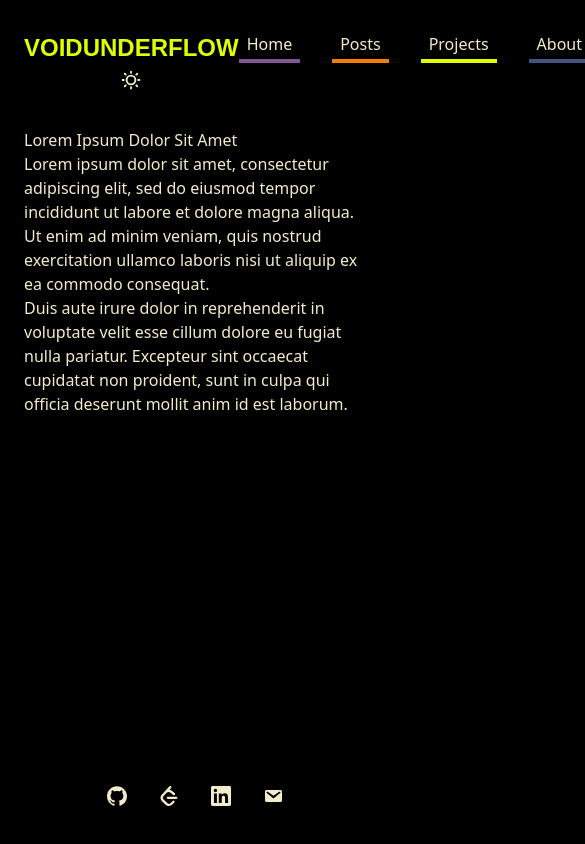
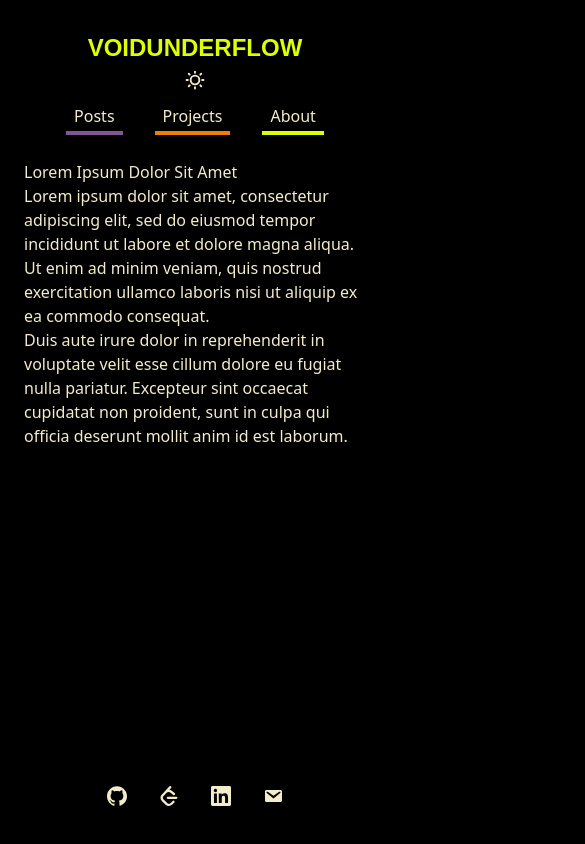
Before and after one commit to MihaiAC/blog-site-placeholder-name, a Next.js app: page / in a window 390 px wide. Shown: the whole page, 585 px wide, since content can reach past the window. Built offline with nearby package versions, Linux system fonts and the light colour scheme; a web font is replaced by a local one.

Commit message:
Make Header responsive.

```diff
--- a/components/Header.tsx
+++ b/components/Header.tsx
@@ -9,8 +9,11 @@ interface HeaderProps {
 export default function Header({ className }: HeaderProps) {
   return (
     <header className={className}>
-      <nav className="flex justify-between">
-        <div className="flex flex-col items-center">
+      <nav className="flex flex-col gap-2 lg:flex-row lg:justify-between">
+        <div
+          className="flex flex-col md:flex-row md:gap-8 items-center lg:flex-col
+            lg:gap-0"
+        >
           <Link href="/">
             <p className="font-logo text-tertiary text-2xl font-bold">
               VOIDUNDERFLOW
@@ -18,24 +21,22 @@ export default function Header({ className }: HeaderProps) {
           </Link>
           <ThemeToggle />
         </div>
-        <ul className="flex gap-8">
+        <ul
+          className="flex w-full gap-8 justify-center md:justify-start
+            lg:justify-end"
+        >
           <li>
-            <NavLink href="/" color="primary">
-              Home
-            </NavLink>
-          </li>
-          <li>
-            <NavLink href="/posts" color="secondary">
+            <NavLink href="/posts" color="primary">
               Posts
             </NavLink>
           </li>
           <li>
-            <NavLink href="/projects" color="tertiary">
+            <NavLink href="/projects" color="secondary">
               Projects
             </NavLink>
           </li>
           <li>
-            <NavLink href="/about" color="neutral">
+            <NavLink href="/about" color="tertiary">
               About
             </NavLink>
           </li>
```
